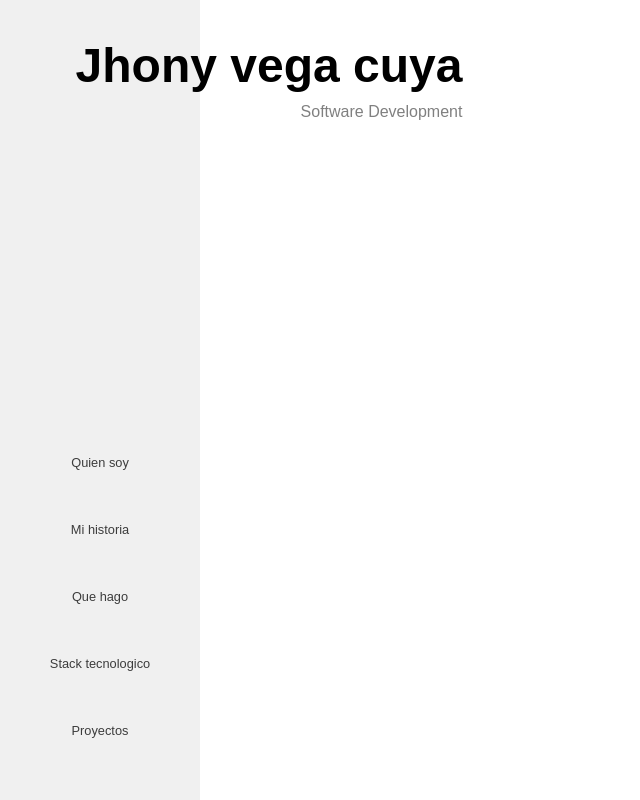
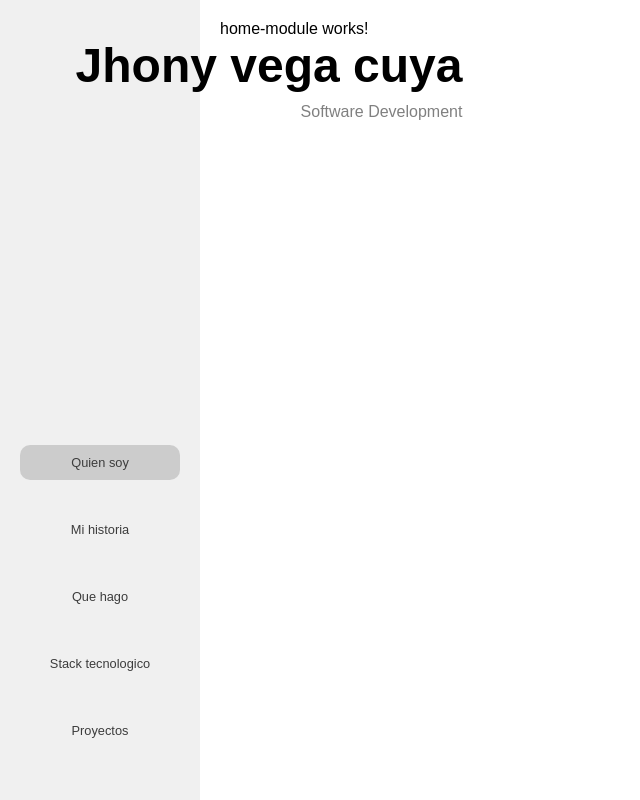
Before and after one commit to jhony-v/portfolio, an Angular app: page /home in a window 1280 px wide. Before the commit this address led to /. Shown: the whole page, without its empty margins (0-640 px from the left). Built offline with nearby package versions, Linux system fonts and the light colour scheme.

Commit message:
add current link selection when is selected

```diff
--- a/src/app/app-routing.module.ts
+++ b/src/app/app-routing.module.ts
@@ -1,11 +1,41 @@
 import { NgModule } from '@angular/core';
 import { Routes, RouterModule } from '@angular/router';
+import { HomeModuleComponent } from './modules/home-module/home-module.component';
+import { HistoryModuleComponent } from './modules/history-module/history-module.component';
+import { DedicateModuleComponent } from './modules/dedicate-module/dedicate-module.component';
+import { StackModuleComponent } from './modules/stack-module/stack-module.component';
+import { ProjectsModuleComponent } from './modules/projects-module/projects-module.component';
 
-
-const routes: Routes = [];
+const routes: Routes = [
+  {
+    path : 'home',
+    component : HomeModuleComponent,
+  },
+  {
+    path: 'history',
+    component: HistoryModuleComponent,
+  },
+  {
+    path: 'dedicate',
+    component: DedicateModuleComponent,
+  },
+  {
+    path: 'stack',
+    component: StackModuleComponent,
+  },
+  {
+    path: 'projects',
+    component: ProjectsModuleComponent,
+  },
+  {
+    path: '',
+    redirectTo: 'home',
+    pathMatch: 'full',
+  },
+];
 
 @NgModule({
   imports: [RouterModule.forRoot(routes)],
-  exports: [RouterModule]
+  exports: [RouterModule],
 })
-export class AppRoutingModule { }
+export class AppRoutingModule {}
--- a/src/app/app.component.html
+++ b/src/app/app.component.html
@@ -4,5 +4,7 @@
   <nav class="app-nav-links">
     <app-list-links-navigator></app-list-links-navigator>
   </nav>
-  <section class="app-main"></section>
+  <section class="app-main">
+    <router-outlet></router-outlet>
+  </section>
 </div>
--- a/src/app/shared/components/link-navigator/link-navigator.component.html
+++ b/src/app/shared/components/link-navigator/link-navigator.component.html
@@ -1,6 +1,6 @@
 <a
   class="link-navigator"
-  routerLink="{{ hrefLink }}"
+  routerLink="{{hrefLink}}"
   routerLinkActive="router-link-active"
 >
     {{text}}
--- a/src/app/shared/components/link-navigator/link-navigator.component.styl
+++ b/src/app/shared/components/link-navigator/link-navigator.component.styl
@@ -8,5 +8,5 @@
     padding 10px
     transition .3s background
 
-.router-link-active
+.link-navigator.router-link-active
     background rgba(0,0,0,.15)
--- a/src/app/shared/containers/list-links-navigator/list-links-navigator.component.ts
+++ b/src/app/shared/containers/list-links-navigator/list-links-navigator.component.ts
@@ -15,7 +15,7 @@ export class ListLinksNavigatorComponent implements OnInit {
 
   constructor() {
     this.linksNavigator = [
-      { href: '/', text: 'Quien soy' },
+      { href: '/home', text: 'Quien soy' },
       { href: '/history', text: 'Mi historia' },
       { href: '/dedicate', text: 'Que hago' },
       { href: '/stack', text: 'Stack tecnologico' },
```
